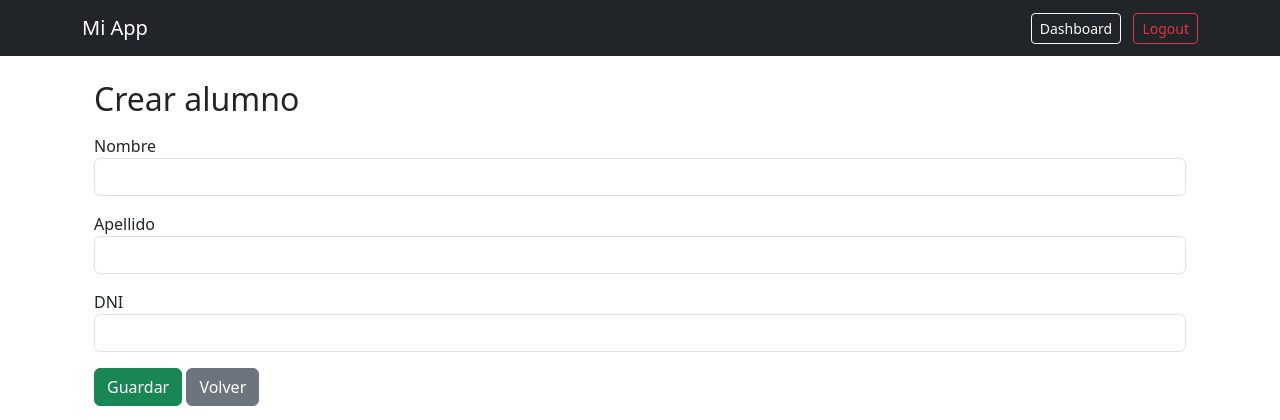
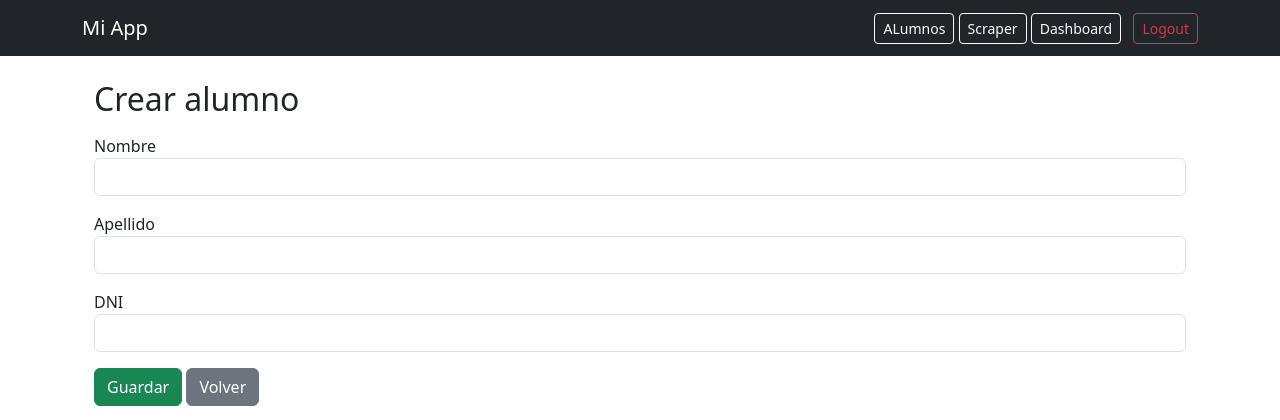
Before and after one commit to MikYY8/Parcial2-ProgramacionIV, a Django app: page /alumnos/crear/ in a window 1280 px wide. Shown: the top 420 px of the page. Run offline with Django 5.2, Linux system fonts and the light colour scheme; a user stored in the database is signed in.

Commit message:
migraciones y eso

```diff
--- a/templates/base.html
+++ b/templates/base.html
@@ -16,6 +16,8 @@
 
         <div>
             {% if user.is_authenticated %}
+                <a href="{% url 'alumnos:list' %}" class="btn btn-outline-light btn-sm">ALumnos</a>
+                <a href="{% url 'scraper:buscar' %}" class="btn btn-outline-light btn-sm">Scraper</a>
                 <a href="{% url 'users:dashboard' %}" class="btn btn-outline-light btn-sm">Dashboard</a>
                 <a href="{% url 'users:logout' %}" class="btn btn-outline-danger btn-sm ms-2">Logout</a>
             {% else %}
```
Also changed, not shown: alumnos/migrations/0001_initial.py (added), db.sqlite3.
